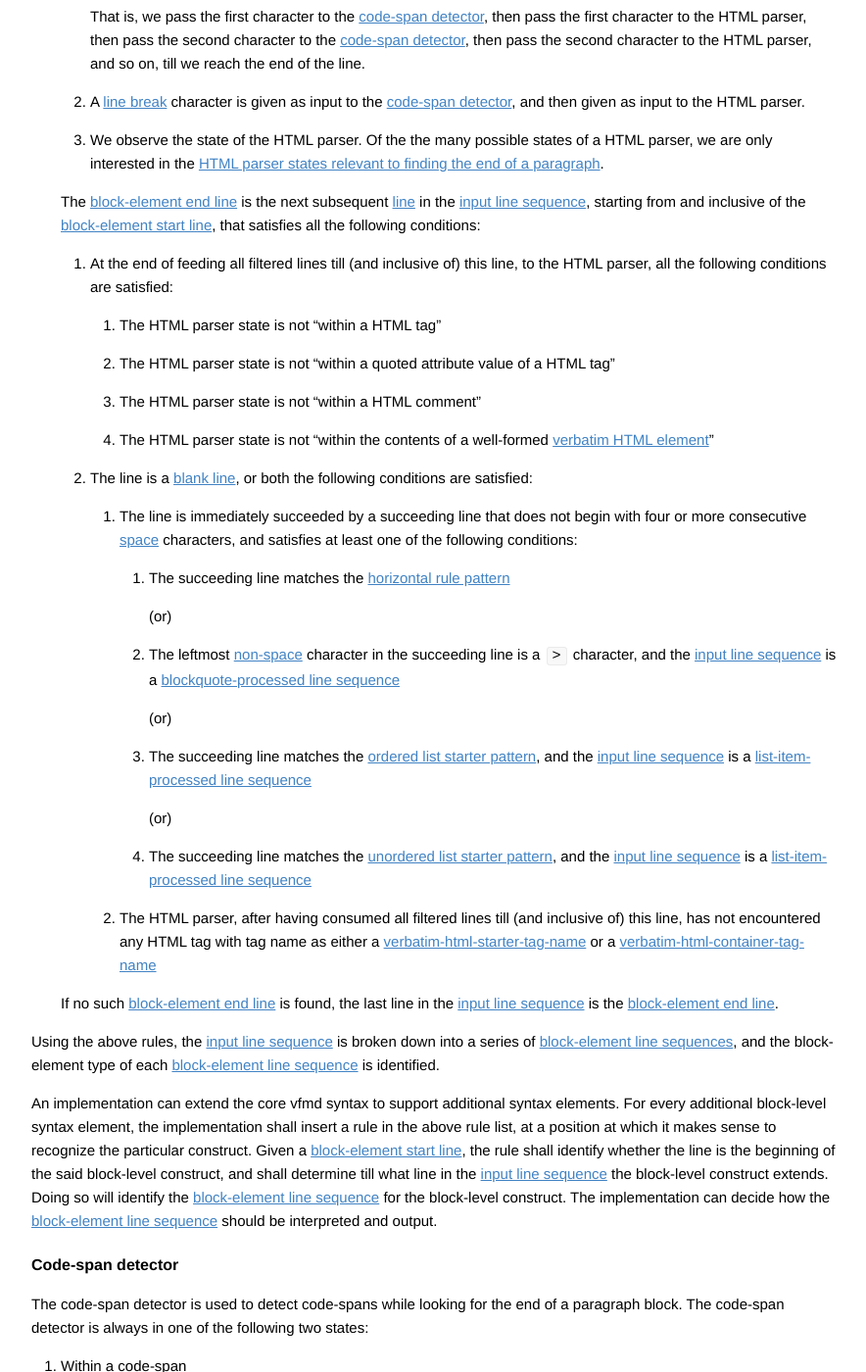
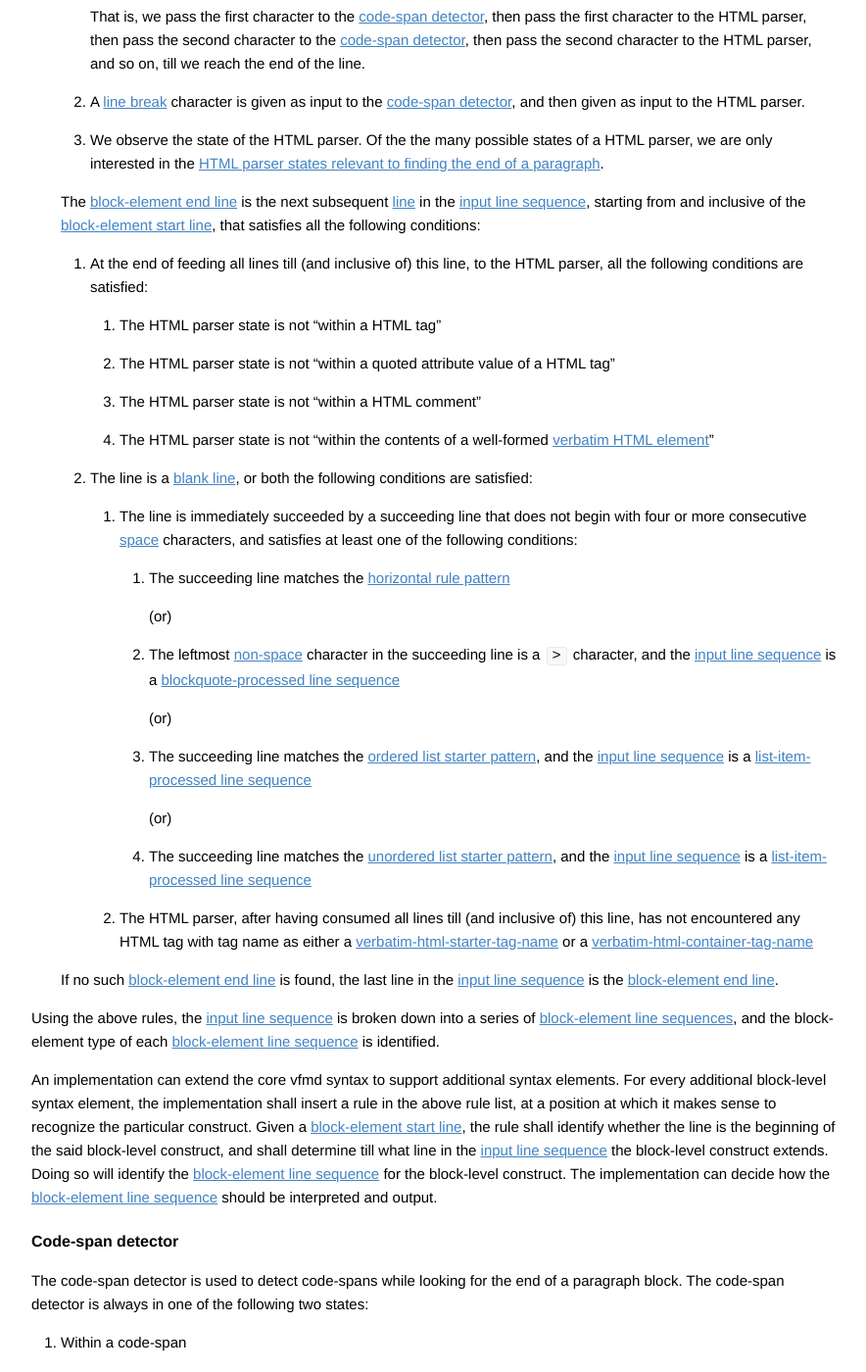
Before and after one commit to vfmd/vfmd-spec, a Jekyll site: the page built from specification.md, in a window 1280 px wide and 1400 px high, scrolled down 9906 px. Shown: the whole window at 98% size, without its empty margins (197-1081 px from the left). Built offline with Jekyll 4.4.1, drawn with Linux system fonts in a browser that asks for light colours; Markdown is read by kramdown in place of the engine named in the settings; some of the changed text lies outside the part shown.

Commit message:
We no longer "filter" code-spans

```diff
--- a/specification.md
+++ b/specification.md
@@ -682,8 +682,8 @@ block-element and the [block-element end line]:
     <!-- For some reason, Redcarpet requires a comment here to correctly
     display the following list -->
 
-     1. At the end of feeding all filtered lines till (and inclusive of)
-        this line, to the HTML parser, all the following conditions are
+     1. At the end of feeding all lines till (and inclusive of) this
+        line, to the HTML parser, all the following conditions are
         satisfied:
 
          1. The HTML parser state is not "within a HTML tag"
@@ -724,11 +724,10 @@ block-element and the [block-element end line]:
                 pattern], and the [input line sequence] is a
                 [list-item-processed line sequence]
 
-         2. The HTML parser, after having consumed all filtered lines
-            till (and inclusive of) this line, has not encountered any
-            HTML tag with tag name as either a
-            [verbatim-html-starter-tag-name] or a
-            [verbatim-html-container-tag-name]
+         2. The HTML parser, after having consumed all lines till (and
+            inclusive of) this line, has not encountered any HTML tag
+            with tag name as either a [verbatim-html-starter-tag-name]
+            or a [verbatim-html-container-tag-name]
 
     If no such [block-element end line] is found, the last line in the
     [input line sequence] is the [block-element end line].
```
Also changed, not shown: other parts of specification.md (+1 -1 lines).
